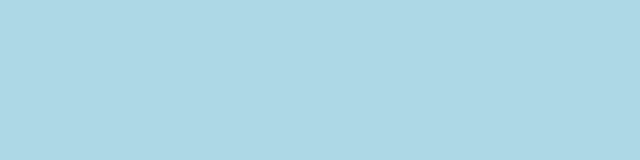
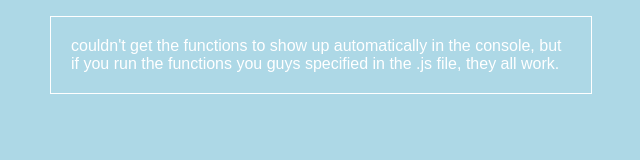
Before and after one commit to psamp/may13hw, a plain HTML site: page index.html in a window 1280 px wide. Shown: the whole page, without its empty margins (319-959 px from the left). Drawn offline with Linux system fonts and the light colour scheme.

Commit message:
page styled

```diff
--- a/index.html
+++ b/index.html
@@ -5,6 +5,6 @@
   <link href="main.css" rel="stylesheet">
 </head>
 <body>
-
+<p>couldn't get the functions to show up automatically in the console, but if you run the functions you guys specified in the .js file, they all work.</p>
 <script src="functions.js" type="text/javascript"></script>
 </body>
--- a/main.scss
+++ b/main.scss
@@ -1,5 +1,15 @@
 $bgcolor: lightblue;
+$border: 1px solid white;
 
-body{
+body {
   background-color:$bgcolor;
+    p {
+    width:500px;
+    padding:20px;
+    font-family: arial;
+    border:$border;
+    color:white;
+    margin-left:auto;
+    margin-right: auto;
+  }
 }
```
Also changed, not shown: main.css.
